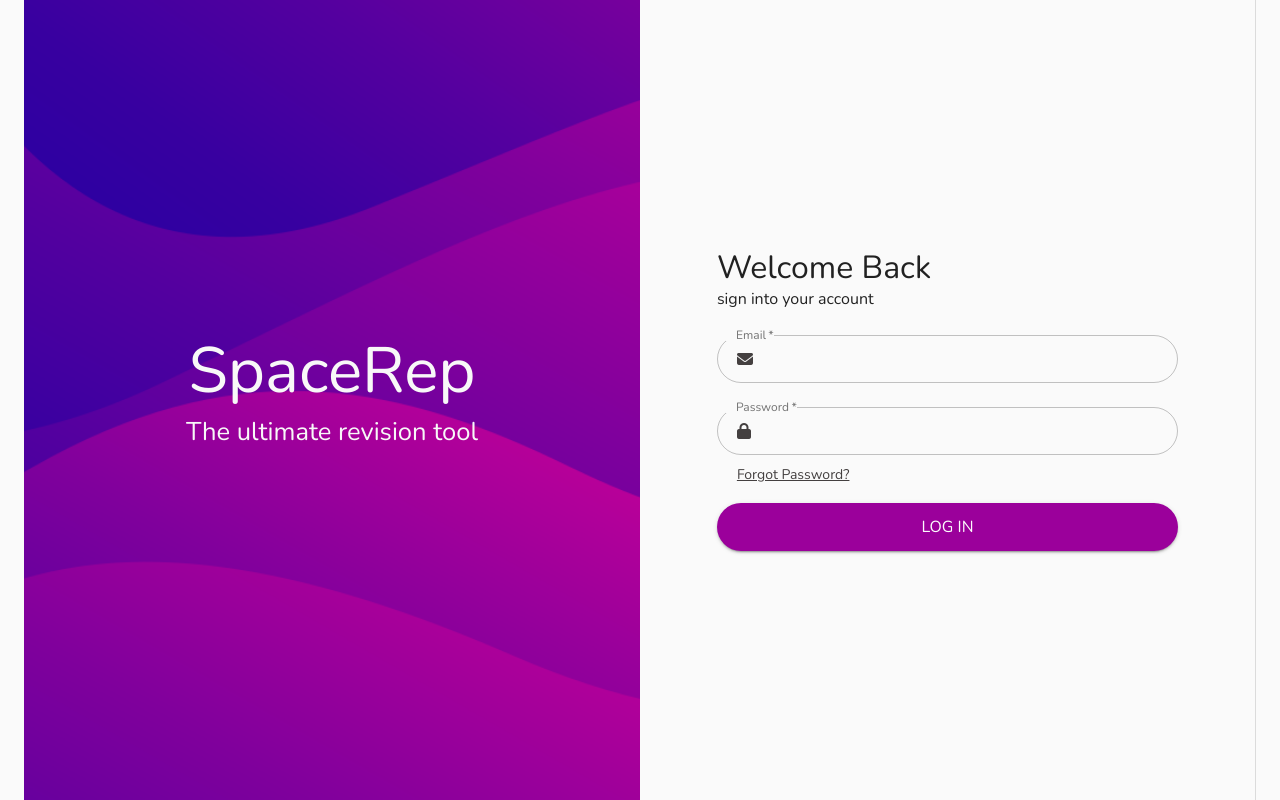
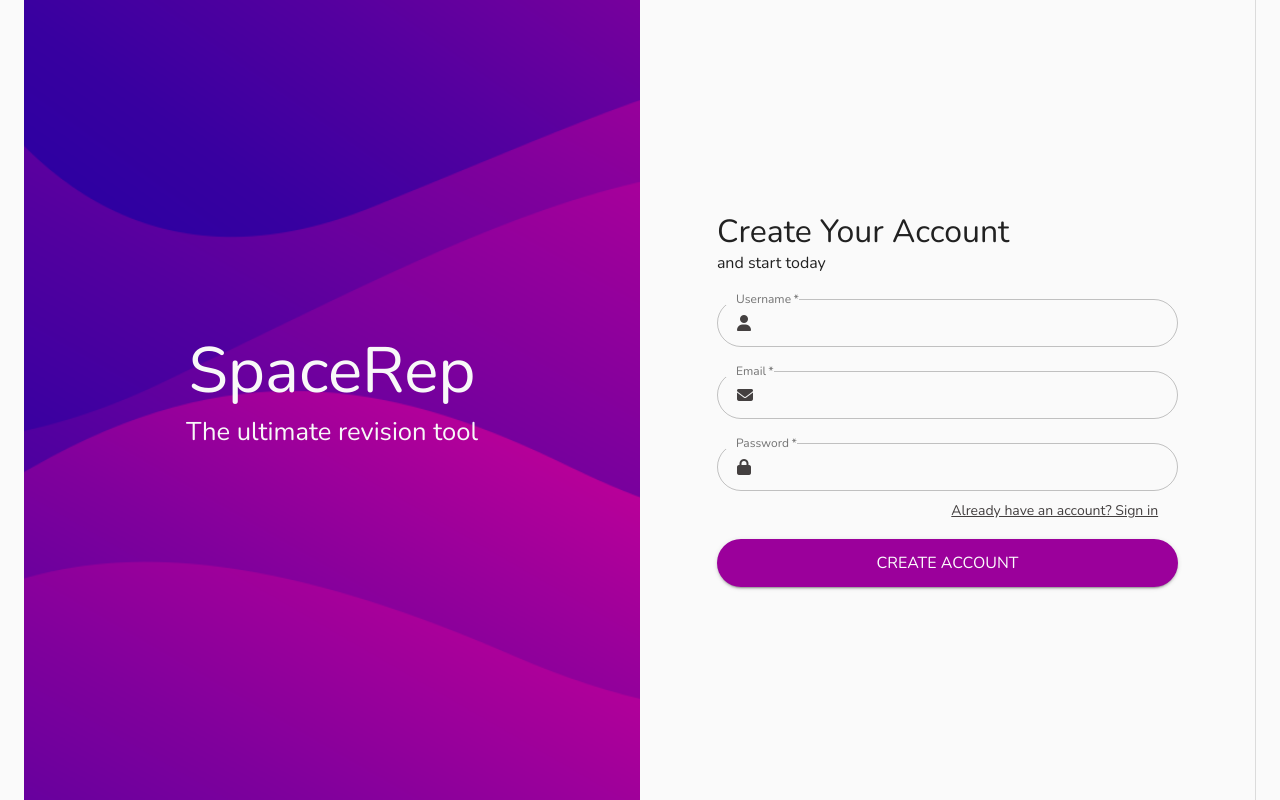
Before and after one commit to TevinAB/SpaceRep, a React (Create React App) app in the folder client/: page / in a window 1280 px wide. Built offline with nearby package versions, Linux system fonts and the light colour scheme.

Commit message:
form changes

```diff
--- a/client/src/components/Welcome/Welcome.js
+++ b/client/src/components/Welcome/Welcome.js
@@ -66,7 +66,7 @@ function Welcome() {
         </Typography>
       </Box>
       <Box classes={{ root: classes.formSection }}>
-        <Form type='Login' />
+        <Form type='Register' />
       </Box>
     </Box>
   );
--- a/client/src/components/Welcome/subcomponents/Form.js
+++ b/client/src/components/Welcome/subcomponents/Form.js
@@ -10,7 +10,7 @@ import {
 import { makeStyles } from '@material-ui/core/styles';
 
 const marginBottom = '1.5rem';
-const useStyle = makeStyles({
+const useStyle = makeStyles((theme) => ({
   container: {
     width: '75%',
   },
@@ -36,6 +36,9 @@ const useStyle = makeStyles({
     '&:hover': {
       backgroundColor: '#750675',
     },
+    [theme.breakpoints.down('xs')]: {
+      marginTop: '2rem',
+    },
   },
   mainText: {
     fontSize: '2rem',
@@ -49,7 +52,17 @@ const useStyle = makeStyles({
     position: 'absolute',
     top: '-14px',
   },
-});
+  signIn: {
+    color: '#444040',
+    position: 'absolute',
+    top: '-14px',
+    right: '20px',
+    [theme.breakpoints.down('xs')]: {
+      left: '20px',
+      top: '14px',
+    },
+  },
+}));
 
 function Form({ type }) {
   const classes = useStyle();
@@ -84,8 +97,12 @@ function Form({ type }) {
     setter: setPassword,
   });
 
+  const { mainText, subText, buttonText, rightLinkText } = setTexts(type);
+
   const forgotPassword = (
     <div style={{ position: 'relative', marginBottom }}>
+      {/*Only visible for a login form */}
+      {type === 'Login' ? (
         <Link
           classes={{ root: classes.forgotPassword }}
           href='#'
@@ -93,10 +110,14 @@ function Form({ type }) {
         >
           Forgot Password?
         </Link>
+      ) : null}
+
+      {/*Link that's to the right of the form */}
+      <Link classes={{ root: classes.signIn }} href='#' underline='always'>
+        {rightLinkText}
+      </Link>
     </div>
   );
-
-  const { mainText, subText, buttonText } = setTexts(type);
 
   return (
     <Box classes={{ root: classes.container }}>
@@ -107,12 +128,19 @@ function Form({ type }) {
         <Typography classes={{ root: classes.subText }}>{subText}</Typography>
       </div>
 
-      {/*Add on submit */}
+      {/*Add on submit handler */}
       <form className={classes.form}>
         {type === 'Register' ? nameComponent : null}
         {emailComponent}
-        {type !== 'Reset' ? passwordComponent : null}
-        {type === 'Login' ? forgotPassword : null}
+
+        {/*Becomes visible for any form type, except a password reset form*/}
+        {type !== 'Reset' ? (
+          <>
+            {passwordComponent}
+            {forgotPassword}
+          </>
+        ) : null}
+
         <Button
           classes={{ root: classes.buttonStyle }}
           fullWidth
@@ -129,17 +157,20 @@ function setTexts(formType) {
   let mainText = '';
   let subText = '';
   let buttonText = '';
+  let rightLinkText = '';
 
   switch (formType) {
     case 'Login':
       mainText = 'Welcome Back';
       subText = 'sign into your account';
       buttonText = 'Log In';
+      rightLinkText = "Don't have an account? Sign up";
       break;
     case 'Register':
       mainText = 'Create Your Account';
       subText = 'and start today';
       buttonText = 'Create Account';
+      rightLinkText = 'Already have an account? Sign in';
       break;
     case 'Reset':
       mainText = 'Reset Password';
@@ -147,9 +178,12 @@ function setTexts(formType) {
       buttonText = 'Reset Password';
       break;
     default:
-      return { mainText, subText, buttonText };
+      subText = '';
+      buttonText = '';
+      rightLinkText = '';
+      break;
   }
-  return { mainText, subText, buttonText };
+  return { mainText, subText, buttonText, rightLinkText };
 }
 
 function createTextFieldComponent(classes, config) {
```
Lines whose indentation alone changed are shown as unchanged.
